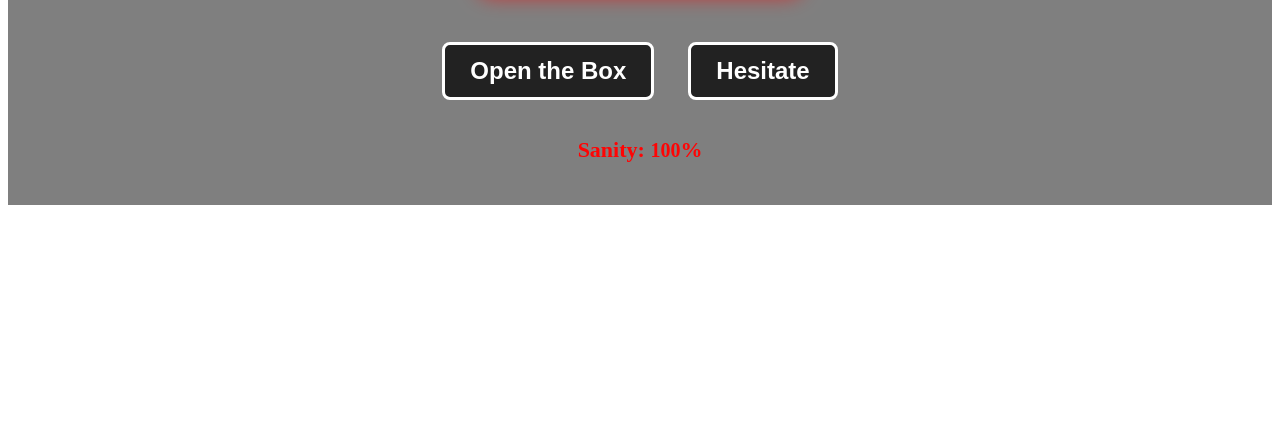
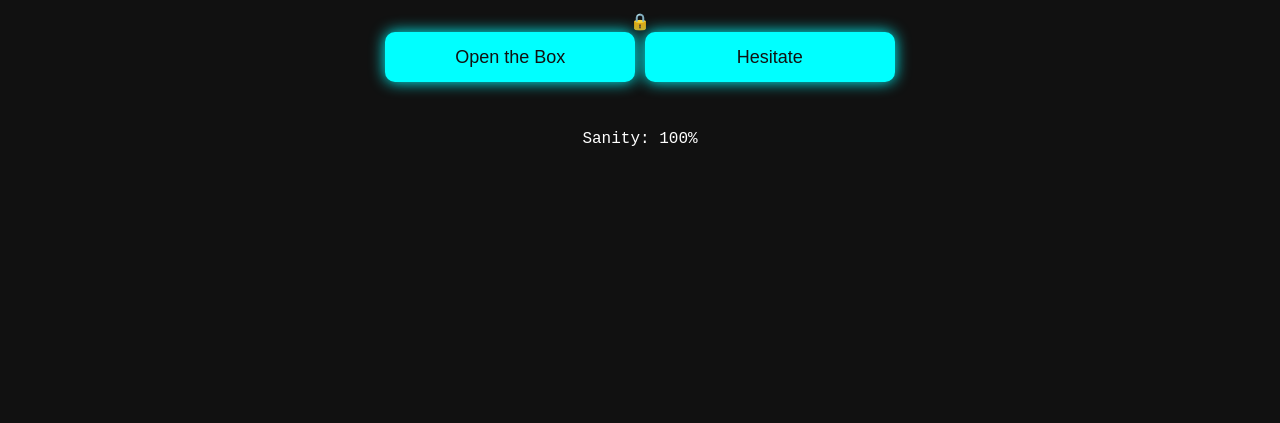
Before and after one commit to 1034coolpeople/project, a plain HTML site: page phase4.html in a window 1280 px wide. Shown: the part 377-800 px from the top of the page. Drawn offline with Linux system fonts and the light colour scheme.

Commit message:
Update phase4.html

```diff
--- a/phase4.html
+++ b/phase4.html
@@ -4,7 +4,7 @@
     <meta charset="UTF-8">
     <meta name="viewport" content="width=device-width, initial-scale=1.0">
     <title>Phase 4: The Box Inside the Safe</title>
-    <link rel="stylesheet" href="styles/phase4.css">
+    <link rel="stylesheet" href="styles.css">
 </head>
 <body>
     <div class="overlay"></div> <!-- Dark overlay for cinematic effect -->
```
